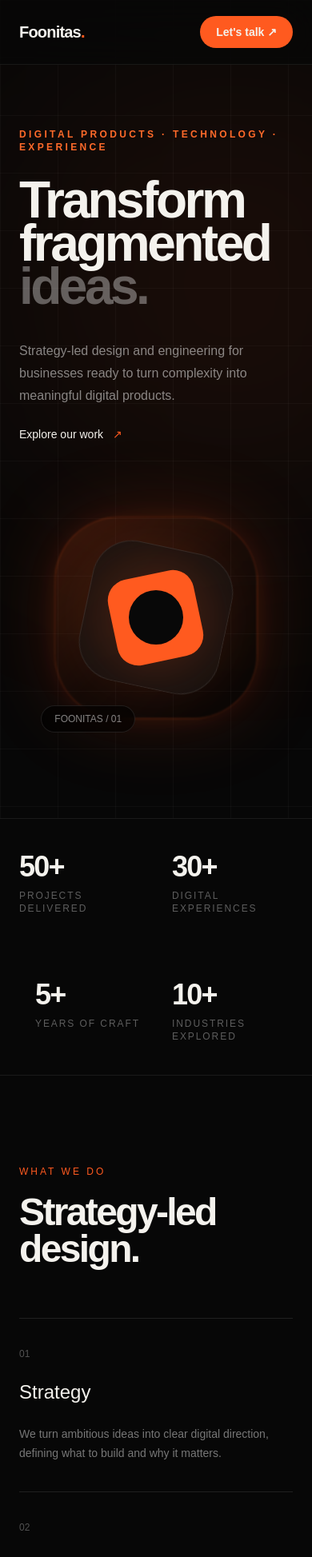
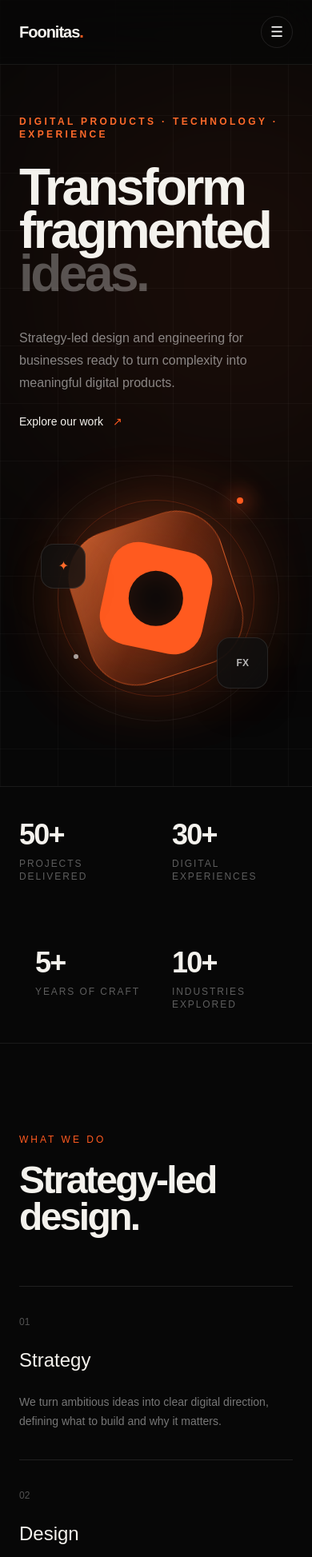
Before and after one commit to mohamad-es/Fonitas-website, a Next.js app: page / in a window 390 px wide. Shown: the top 1947 px of the page at 80% size. Built offline with nearby package versions, Linux system fonts and the light colour scheme.

Commit message:
refactor: compose homepage from reusable sections

```diff
--- a/app/page.tsx
+++ b/app/page.tsx
@@ -1,19 +1,10 @@
+import { Header } from "@/components/layout/header";
+import { HeroOrbit } from "@/components/home/hero-orbit";
+
 const solutions = [
-  {
-    number: "01",
-    title: "Strategy",
-    description: "We turn ambitious ideas into clear digital direction, defining what to build and why it matters.",
-  },
-  {
-    number: "02",
-    title: "Design",
-    description: "Human-centered interfaces and experiences that make complex products feel simple and intuitive.",
-  },
-  {
-    number: "03",
-    title: "Development",
-    description: "Fast, scalable digital products engineered for real users, real businesses and long-term growth.",
-  },
+  ["01", "Strategy", "We turn ambitious ideas into clear digital direction, defining what to build and why it matters."],
+  ["02", "Design", "Human-centered interfaces and experiences that make complex products feel simple and intuitive."],
+  ["03", "Development", "Fast, scalable digital products engineered for real users, real businesses and long-term growth."],
 ];
 
 const projects = [
@@ -22,162 +13,70 @@ const projects = [
   { type: "Product Design", title: "Business management", year: "2024" },
 ];
 
-function Arrow() {
-  return <span aria-hidden="true">↗</span>;
-}
+const insights = [
+  "Designing products people understand",
+  "Why strategy comes before pixels",
+  "Building digital products for scale",
+];
+
+const Arrow = () => <span aria-hidden="true">↗</span>;
 
 export default function Home() {
   return (
     <main className="overflow-hidden">
-      <header className="fixed left-0 right-0 top-0 z-50 border-b border-white/[0.07] bg-[#070707]/75 backdrop-blur-xl">
-        <div className="mx-auto flex h-20 max-w-[1400px] items-center justify-between px-6 lg:px-10">
-          <a href="#" className="text-xl font-bold tracking-[-0.04em]">
-            Foonitas<span className="text-[#ff5a1f]">.</span>
-          </a>
-          <nav className="hidden items-center gap-9 text-sm text-white/65 md:flex">
-            <a className="transition hover:text-white" href="#solutions">Solutions</a>
-            <a className="transition hover:text-white" href="#work">Work</a>
-            <a className="transition hover:text-white" href="#about">About</a>
-            <a className="transition hover:text-white" href="#insights">Insights</a>
-          </nav>
-          <a href="#contact" className="rounded-full bg-[#ff5a1f] px-5 py-2.5 text-sm font-semibold text-black transition hover:bg-[#ff7a3d]">
-            Let&apos;s talk <Arrow />
-          </a>
-        </div>
-      </header>
+      <Header />
 
       <section className="relative min-h-screen border-b border-white/[0.08] pt-20">
         <div className="absolute inset-0 grid-bg opacity-35" />
         <div className="absolute -right-40 top-24 h-[520px] w-[520px] rounded-full bg-[#ff5a1f]/10 blur-[140px]" />
-        <div className="relative mx-auto grid min-h-[calc(100vh-80px)] max-w-[1400px] items-center gap-12 px-6 py-20 lg:grid-cols-[1.1fr_.9fr] lg:px-10">
-          <div>
+        <div className="relative mx-auto grid min-h-[calc(100vh-80px)] max-w-[1400px] items-center gap-10 px-6 py-16 lg:grid-cols-[1.05fr_.95fr] lg:px-10 lg:py-20">
+          <div className="relative z-10">
             <p className="mb-8 text-xs font-semibold uppercase tracking-[0.28em] text-[#ff6a2a]">Digital products · Technology · Experience</p>
-            <h1 className="font-display max-w-4xl text-[clamp(4rem,9vw,9.5rem)] font-semibold leading-[0.84]">
-              Transform
-              <br />
-              fragmented
-              <br />
-              <span className="text-white/35">ideas.</span>
+            <h1 className="font-display max-w-5xl text-[clamp(4rem,9vw,9.5rem)] font-semibold leading-[0.84]">
+              Transform<br />fragmented<br /><span className="text-white/30">ideas.</span>
             </h1>
             <div className="mt-10 flex max-w-xl flex-col gap-6 sm:flex-row sm:items-end">
-              <p className="text-base leading-7 text-white/50">
-                Strategy-led design and engineering for businesses ready to turn complexity into meaningful digital products.
-              </p>
-              <a href="#work" className="group flex shrink-0 items-center gap-3 text-sm font-medium">
-                Explore our work <span className="text-[#ff5a1f] transition group-hover:translate-x-1"><Arrow /></span>
-              </a>
+              <p className="text-base leading-7 text-white/50">Strategy-led design and engineering for businesses ready to turn complexity into meaningful digital products.</p>
+              <a href="#work" className="group flex shrink-0 items-center gap-3 text-sm font-medium">Explore our work <span className="text-[#ff5a1f] transition group-hover:translate-x-1"><Arrow /></span></a>
             </div>
           </div>
-
-          <div className="relative mx-auto aspect-square w-full max-w-[520px]">
-            <div className="absolute inset-[13%] rounded-[32%] border border-[#ff5a1f]/25 bg-gradient-to-br from-[#ff5a1f]/20 via-[#ff5a1f]/5 to-transparent blur-[1px] orange-glow" />
-            <div className="absolute inset-[24%] rotate-12 rounded-[28%] border border-white/10 bg-[#111]/80 backdrop-blur-sm" />
-            <div className="absolute inset-[34%] -rotate-12 rounded-[24%] bg-[#ff5a1f] shadow-[0_0_100px_rgba(255,90,31,.4)]" />
-            <div className="absolute inset-[40%] rounded-full bg-[#080808]" />
-            <div className="absolute bottom-[8%] left-[8%] rounded-full border border-white/10 bg-black/60 px-4 py-2 text-xs text-white/50 backdrop-blur-md">FOONITAS / 01</div>
-          </div>
+          <HeroOrbit />
         </div>
       </section>
 
       <section className="border-b border-white/[0.08]" aria-label="Company statistics">
         <div className="mx-auto grid max-w-[1400px] grid-cols-2 divide-white/[0.08] px-6 sm:grid-cols-4 sm:divide-x lg:px-10">
           {[["50+", "Projects delivered"], ["30+", "Digital experiences"], ["5+", "Years of craft"], ["10+", "Industries explored"]].map(([value, label]) => (
-            <div key={label} className="px-5 py-10 first:pl-0 last:pr-0 sm:px-8">
-              <p className="text-4xl font-semibold tracking-[-0.05em]">{value}</p>
-              <p className="mt-2 text-xs uppercase tracking-[0.16em] text-white/35">{label}</p>
-            </div>
+            <div key={label} className="px-5 py-10 first:pl-0 last:pr-0 sm:px-8"><p className="text-4xl font-semibold tracking-[-0.05em]">{value}</p><p className="mt-2 text-xs uppercase tracking-[0.16em] text-white/35">{label}</p></div>
           ))}
         </div>
       </section>
 
       <section id="solutions" className="mx-auto max-w-[1400px] px-6 py-28 lg:px-10 lg:py-40">
         <div className="grid gap-16 lg:grid-cols-[.8fr_1.2fr]">
-          <div>
-            <p className="mb-5 text-xs uppercase tracking-[0.25em] text-[#ff5a1f]">What we do</p>
-            <h2 className="font-display max-w-xl text-5xl font-semibold leading-[0.95] sm:text-7xl">Strategy-led design.</h2>
-          </div>
+          <div><p className="mb-5 text-xs uppercase tracking-[0.25em] text-[#ff5a1f]">What we do</p><h2 className="font-display max-w-xl text-5xl font-semibold leading-[.95] sm:text-7xl">Strategy-led design.</h2></div>
           <div className="border-t border-white/10">
-            {solutions.map((item) => (
-              <div key={item.number} className="grid gap-6 border-b border-white/10 py-9 sm:grid-cols-[80px_1fr_1fr]">
-                <span className="text-xs text-white/30">{item.number}</span>
-                <h3 className="text-2xl font-medium">{item.title}</h3>
-                <p className="max-w-md text-sm leading-6 text-white/45">{item.description}</p>
-              </div>
-            ))}
+            {solutions.map(([number, title, description]) => <div key={number} className="grid gap-6 border-b border-white/10 py-9 sm:grid-cols-[80px_1fr_1fr]"><span className="text-xs text-white/30">{number}</span><h3 className="text-2xl font-medium">{title}</h3><p className="max-w-md text-sm leading-6 text-white/45">{description}</p></div>)}
           </div>
         </div>
       </section>
 
       <section id="work" className="border-y border-white/[0.08] bg-[#0b0b0b]">
         <div className="mx-auto max-w-[1400px] px-6 py-28 lg:px-10 lg:py-40">
-          <div className="mb-16 flex items-end justify-between gap-6">
-            <div>
-              <p className="mb-5 text-xs uppercase tracking-[0.25em] text-[#ff5a1f]">Selected work</p>
-              <h2 className="font-display text-5xl font-semibold sm:text-7xl">Real products.<br />Real impact.</h2>
-            </div>
-            <a href="#contact" className="hidden text-sm text-white/50 transition hover:text-white sm:block">View all work <Arrow /></a>
-          </div>
+          <div className="mb-16 flex items-end justify-between gap-6"><div><p className="mb-5 text-xs uppercase tracking-[0.25em] text-[#ff5a1f]">Selected work</p><h2 className="font-display text-5xl font-semibold sm:text-7xl">Real products.<br />Real impact.</h2></div><a href="#contact" className="hidden text-sm text-white/50 transition hover:text-white sm:block">View all work <Arrow /></a></div>
           <div className="grid gap-5 md:grid-cols-2">
-            {projects.map((project, index) => (
-              <article key={project.title} className={`${index === 0 ? "md:col-span-2" : ""} group relative min-h-[360px] overflow-hidden rounded-[28px] border border-white/[0.08] bg-[#111] p-7`}>
-                <div className="absolute inset-0 bg-[radial-gradient(circle_at_70%_30%,rgba(255,90,31,.18),transparent_40%)] transition duration-700 group-hover:scale-110" />
-                <div className="absolute right-[10%] top-[16%] h-44 w-44 rotate-12 rounded-[30%] border border-[#ff5a1f]/20 bg-[#ff5a1f]/10 shadow-[0_0_90px_rgba(255,90,31,.18)] transition duration-700 group-hover:rotate-0 group-hover:scale-110" />
-                <div className="absolute bottom-7 left-7 right-7 flex items-end justify-between">
-                  <div>
-                    <p className="mb-2 text-xs uppercase tracking-[0.18em] text-[#ff6a2a]">{project.type}</p>
-                    <h3 className="text-2xl font-medium">{project.title}</h3>
-                  </div>
-                  <span className="text-sm text-white/30">{project.year} <Arrow /></span>
-                </div>
-              </article>
-            ))}
+            {projects.map((project, index) => <article key={project.title} className={`${index === 0 ? "md:col-span-2" : ""} group relative min-h-[360px] overflow-hidden rounded-[28px] border border-white/[0.08] bg-[#111] p-7`}><div className="absolute inset-0 bg-[radial-gradient(circle_at_70%_30%,rgba(255,90,31,.18),transparent_40%)] transition duration-700 group-hover:scale-110" /><div className="absolute right-[10%] top-[16%] h-44 w-44 rotate-12 rounded-[30%] border border-[#ff5a1f]/20 bg-[#ff5a1f]/10 shadow-[0_0_90px_rgba(255,90,31,.18)] transition duration-700 group-hover:rotate-0 group-hover:scale-110" /><div className="absolute bottom-7 left-7 right-7 flex items-end justify-between"><div><p className="mb-2 text-xs uppercase tracking-[0.18em] text-[#ff6a2a]">{project.type}</p><h3 className="text-2xl font-medium">{project.title}</h3></div><span className="text-sm text-white/30">{project.year} <Arrow /></span></div></article>)}
           </div>
         </div>
       </section>
 
-      <section id="about" className="mx-auto max-w-[1400px] px-6 py-28 lg:px-10 lg:py-40">
-        <div className="grid gap-16 lg:grid-cols-[.7fr_1.3fr]">
-          <p className="text-xs uppercase tracking-[0.25em] text-[#ff5a1f]">Why Foonitas</p>
-          <div>
-            <h2 className="font-display max-w-5xl text-5xl font-semibold leading-[.95] sm:text-7xl">We make complex things feel <span className="text-white/30">simple.</span></h2>
-            <p className="mt-10 max-w-2xl text-lg leading-8 text-white/45">From the first strategic question to the final line of code, we bring clarity, design and technology into one focused process.</p>
-          </div>
-        </div>
-      </section>
+      <section id="about" className="mx-auto max-w-[1400px] px-6 py-28 lg:px-10 lg:py-40"><div className="grid gap-16 lg:grid-cols-[.7fr_1.3fr]"><p className="text-xs uppercase tracking-[0.25em] text-[#ff5a1f]">Why Foonitas</p><div><h2 className="font-display max-w-5xl text-5xl font-semibold leading-[.95] sm:text-7xl">We make complex things feel <span className="text-white/30">simple.</span></h2><p className="mt-10 max-w-2xl text-lg leading-8 text-white/45">From the first strategic question to the final line of code, we bring clarity, design and technology into one focused process.</p></div></div></section>
 
-      <section id="insights" className="border-y border-white/[0.08] bg-[#0b0b0b]">
-        <div className="mx-auto max-w-[1400px] px-6 py-28 lg:px-10 lg:py-32">
-          <div className="mb-12 flex items-center justify-between">
-            <div><p className="mb-4 text-xs uppercase tracking-[0.25em] text-[#ff5a1f]">Insights</p><h2 className="font-display text-4xl font-semibold sm:text-6xl">Ideas worth sharing.</h2></div>
-          </div>
-          <div className="grid gap-5 md:grid-cols-3">
-            {["Designing products people understand", "Why strategy comes before pixels", "Building digital products for scale"].map((title, i) => (
-              <article key={title} className="group border-t border-white/10 py-7">
-                <p className="text-xs text-white/30">0{i + 1} / INSIGHT</p>
-                <h3 className="mt-16 text-xl leading-7 transition group-hover:text-[#ff6a2a]">{title}</h3>
-                <p className="mt-6 text-xs uppercase tracking-[0.15em] text-white/25">Read article <Arrow /></p>
-              </article>
-            ))}
-          </div>
-        </div>
-      </section>
+      <section id="insights" className="border-y border-white/[0.08] bg-[#0b0b0b]"><div className="mx-auto max-w-[1400px] px-6 py-28 lg:px-10 lg:py-32"><div className="mb-12"><p className="mb-4 text-xs uppercase tracking-[0.25em] text-[#ff5a1f]">Insights</p><h2 className="font-display text-4xl font-semibold sm:text-6xl">Ideas worth sharing.</h2></div><div className="grid gap-5 md:grid-cols-3">{insights.map((title, i) => <article key={title} className="group border-t border-white/10 py-7"><p className="text-xs text-white/30">0{i + 1} / INSIGHT</p><h3 className="mt-16 text-xl leading-7 transition group-hover:text-[#ff6a2a]">{title}</h3><p className="mt-6 text-xs uppercase tracking-[.15em] text-white/25">Read article <Arrow /></p></article>)}</div></div></section>
 
-      <section id="contact" className="relative overflow-hidden px-6 py-32 text-center lg:py-48">
-        <div className="absolute left-1/2 top-1/2 h-[500px] w-[500px] -translate-x-1/2 -translate-y-1/2 rounded-full bg-[#ff5a1f]/10 blur-[130px]" />
-        <div className="relative">
-          <p className="mb-7 text-xs uppercase tracking-[0.3em] text-[#ff5a1f]">Have an idea?</p>
-          <h2 className="font-display text-[clamp(4rem,11vw,10rem)] font-semibold leading-[.82]">Let&apos;s build<br /><span className="text-white/30">what&apos;s next.</span></h2>
-          <a href="mailto:hello@foonitas.com" className="mt-12 inline-flex rounded-full bg-[#ff5a1f] px-7 py-4 text-sm font-semibold text-black transition hover:bg-[#ff7a3d]">Start a project <span className="ml-2"><Arrow /></span></a>
-        </div>
-      </section>
+      <section id="contact" className="relative overflow-hidden px-6 py-32 text-center lg:py-48"><div className="absolute left-1/2 top-1/2 h-[500px] w-[500px] -translate-x-1/2 -translate-y-1/2 rounded-full bg-[#ff5a1f]/10 blur-[130px]" /><div className="relative"><p className="mb-7 text-xs uppercase tracking-[.3em] text-[#ff5a1f]">Have an idea?</p><h2 className="font-display text-[clamp(4rem,11vw,10rem)] font-semibold leading-[.82]">Let&apos;s build<br /><span className="text-white/30">what&apos;s next.</span></h2><a href="mailto:hello@foonitas.com" className="mt-12 inline-flex rounded-full bg-[#ff5a1f] px-7 py-4 text-sm font-semibold text-black transition hover:bg-[#ff7a3d]">Start a project <span className="ml-2"><Arrow /></span></a></div></section>
 
-      <footer className="border-t border-white/[0.08]">
-        <div className="mx-auto flex max-w-[1400px] flex-col gap-8 px-6 py-10 sm:flex-row sm:items-center sm:justify-between lg:px-10">
-          <div><span className="font-semibold">Foonitas<span className="text-[#ff5a1f]">.</span></span><p className="mt-2 text-xs text-white/30">Technology for a better tomorrow.</p></div>
-          <div className="flex gap-6 text-xs text-white/40"><a href="#">LinkedIn</a><a href="#">Instagram</a><a href="#">Dribbble</a></div>
-          <p className="text-xs text-white/20">© 2026 Foonitas</p>
-        </div>
-      </footer>
+      <footer className="border-t border-white/[0.08]"><div className="mx-auto flex max-w-[1400px] flex-col gap-8 px-6 py-10 sm:flex-row sm:items-center sm:justify-between lg:px-10"><div><span className="font-semibold">Foonitas<span className="text-[#ff5a1f]">.</span></span><p className="mt-2 text-xs text-white/30">Technology for a better tomorrow.</p></div><div className="flex gap-6 text-xs text-white/40"><a href="#">LinkedIn</a><a href="#">Instagram</a><a href="#">Dribbble</a></div><p className="text-xs text-white/20">© 2026 Foonitas</p></div></footer>
     </main>
   );
 }
```
